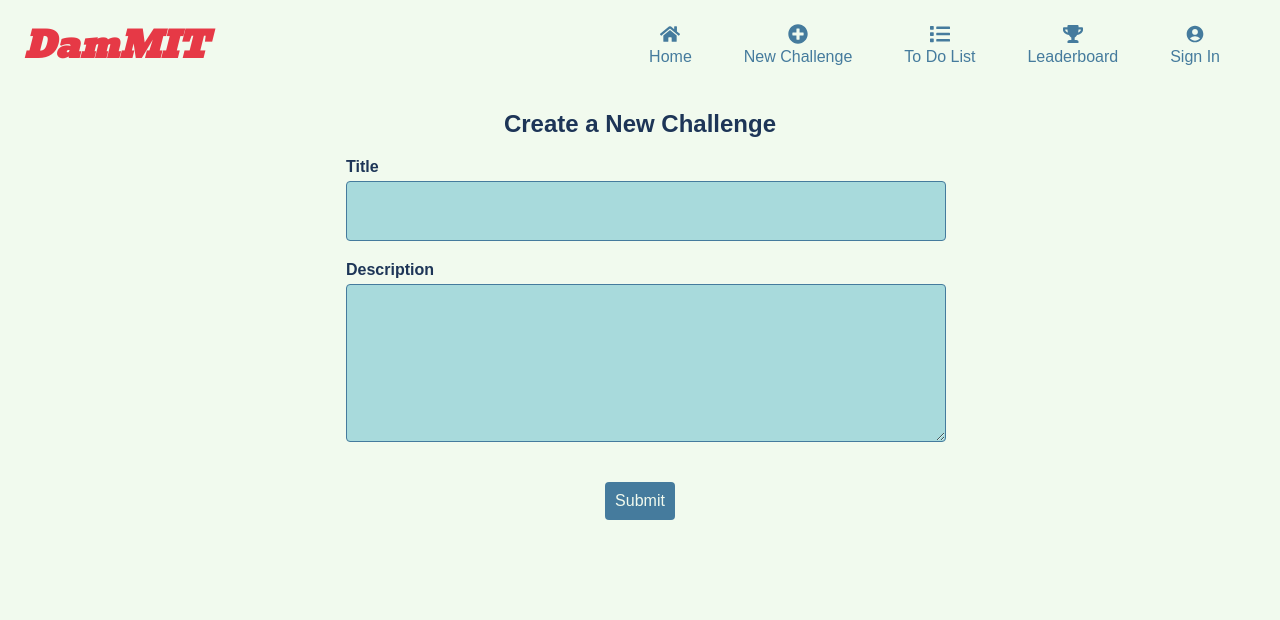
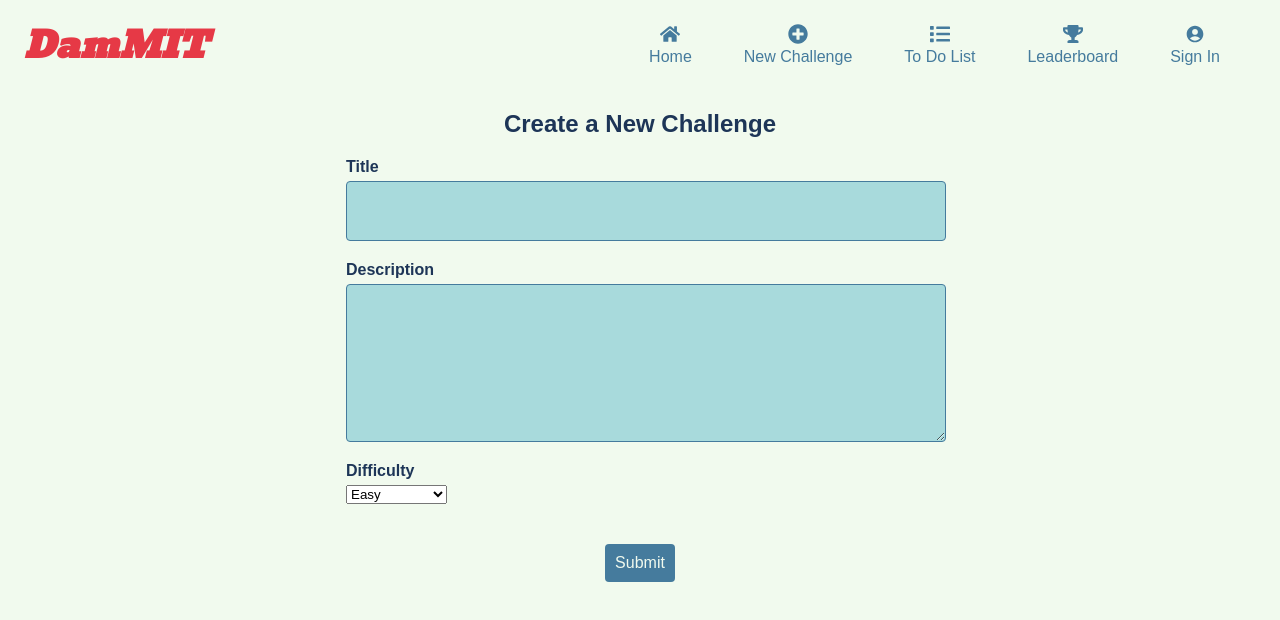
Before and after one commit to weblab-class/DamMIT, a React (Vite) app: page /newchallenge in a window 1280 px wide. Shown: the top 620 px of the page. Built offline with nearby package versions, Linux system fonts and the light colour scheme; no server answers.

Commit message:
challenge diff

```diff
--- a/client/src/components/pages/CreateNewChallenge.jsx
+++ b/client/src/components/pages/CreateNewChallenge.jsx
@@ -5,11 +5,21 @@ import "./CreateNewChallenge.css";
 const CreateNewChallenge = () => {
   const [title, setTitle] = useState("");
   const [description, setDescription] = useState("");
+  const [difficulty, setDifficulty] = useState("Easy");
+
+  const difficultyMapping = {
+    "Harvard Stuff": 1,
+    "Easy": 2,
+    "Medium": 3,
+    "Hard": 4,
+    "MIT Stuff": 5
+  };
 
   const handleSubmit = async (e) => {
     e.preventDefault();
     try {
-      await post("/api/challenge/new", { title, description });
+      const numericDifficulty = difficultyMapping[difficulty];
+      await post("/api/challenge/new", { title, description, difficulty: numericDifficulty });
       setTitle("");
       setDescription("");
       alert("Challenge created successfully!");
@@ -41,6 +51,20 @@ const CreateNewChallenge = () => {
             required
           />
         </div>
+        <div className="form-group">
+          <label className="form-label">Difficulty</label>
+          <select
+            id="difficulty"
+            value={difficulty}
+            onChange={(e) => setDifficulty(e.target.value)}
+          >
+            <option value="Harvard Stuff">Harvard Stuff</option>
+            <option value="Easy">Easy</option>
+            <option value="Medium">Medium</option>
+            <option value="Hard">Hard</option>
+            <option value="MIT Stuff">MIT Stuff</option>
+          </select>
+        </div>
         <button type="submit">Submit</button>
       </form>
     </div>
```
Also changed, not shown: 1 other file (tests, documents, lock files or other folders).
